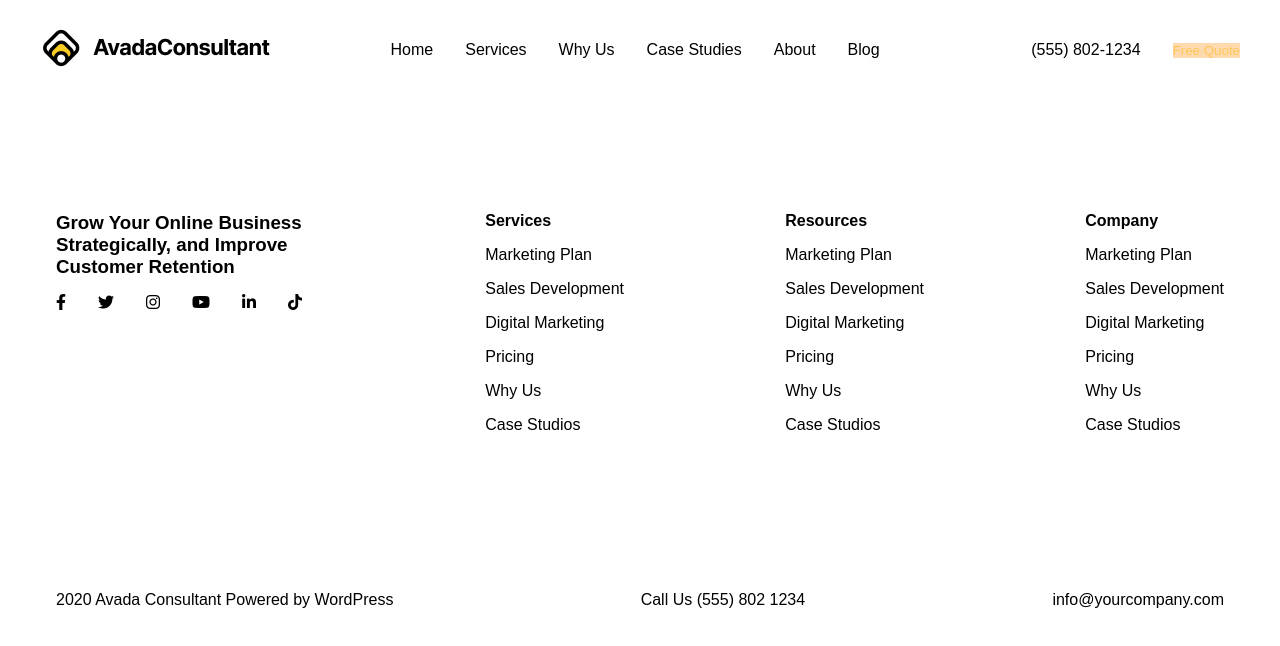
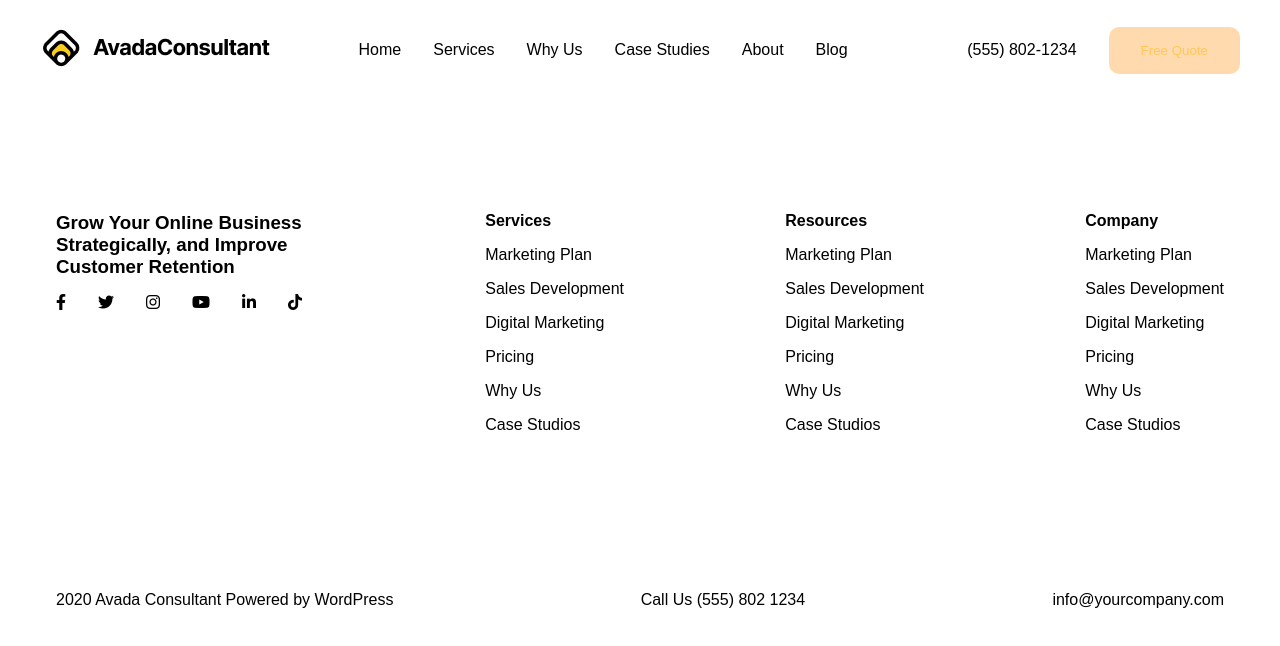
Before and after one commit to Serena-Dong/proj-html-vuejs, a Vue app: page / in a window 1280 px wide. Shown: the top 646 px of the page. Built offline with nearby package versions, Linux system fonts and the light colour scheme.

Commit message:
button changes

```diff
--- a/src/assets/css/style.css
+++ b/src/assets/css/style.css
@@ -33,3 +33,8 @@ ul li {
   margin: 0 auto;
 
 }
+
+button {
+  padding: 1rem 2rem;
+  border-radius: 10px;
+}
--- a/src/components/AppMain.vue
+++ b/src/components/AppMain.vue
@@ -2,13 +2,12 @@
 import jumbotron from './contents/jumbotron.vue'
 import section from './contents/section.vue'
 import partnerships from './contents/partnerships.vue'
-import button from './contents/button.vue'
 
 
 export default {
     name: 'AppMain',
     components: {
-        jumbotron, section, partnerships, button
+        jumbotron, section, partnerships
     }
 
 }
```
